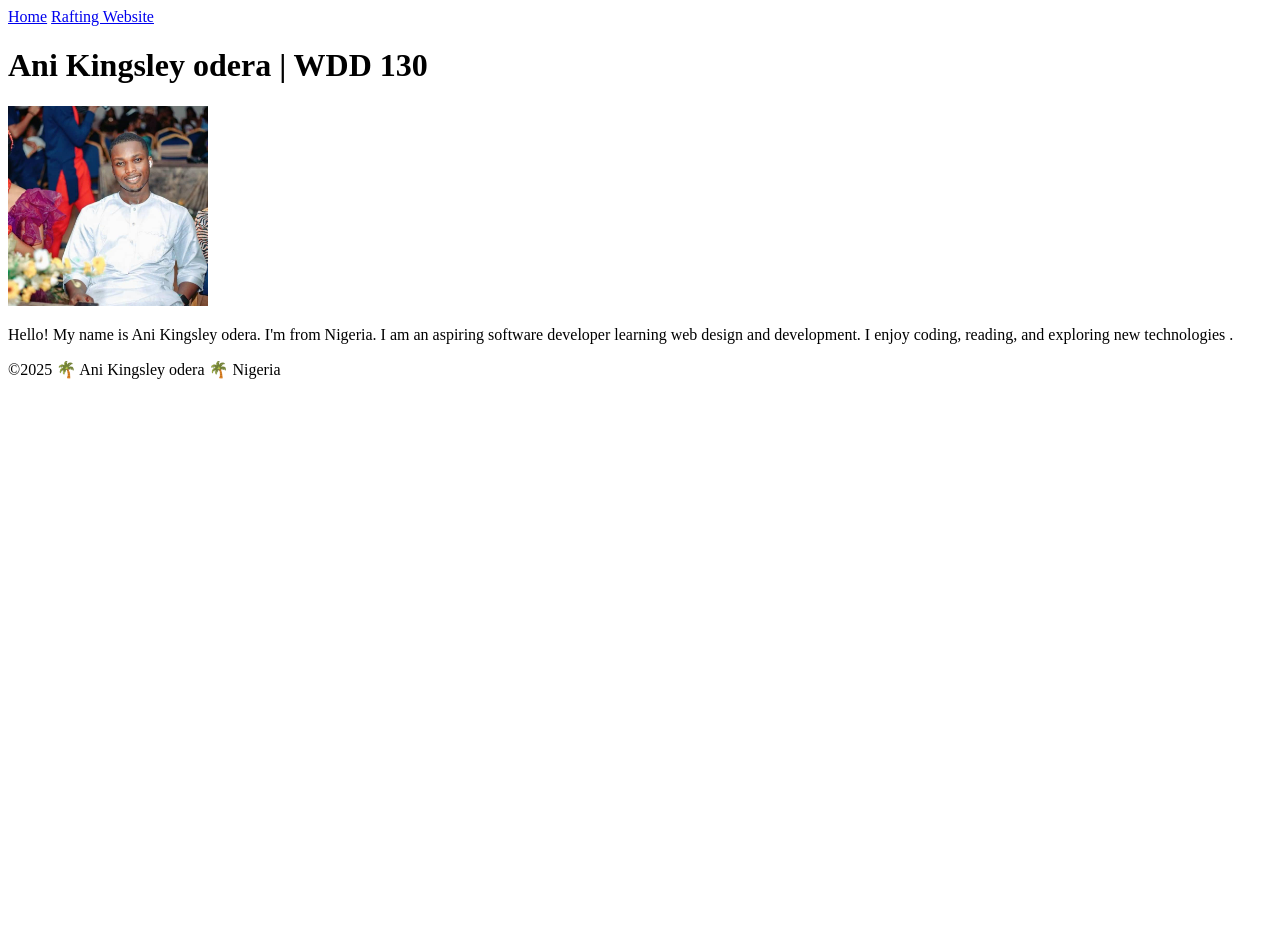
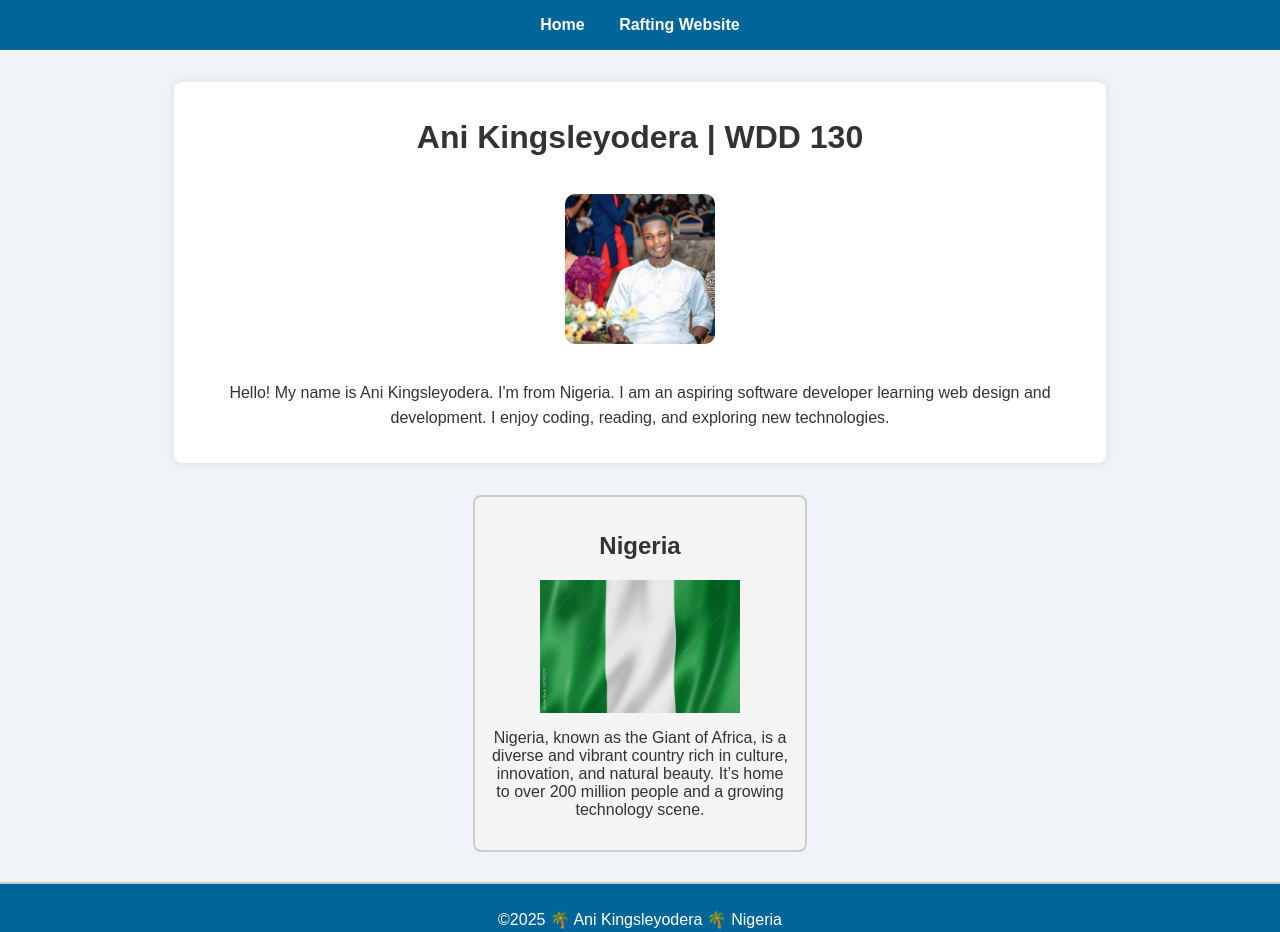
Before and after one commit to Odera5/wdd130, a plain HTML site: page index.html in a window 1280 px wide. Before the commit the page ends 800 px from the top, so only its background shows below. Drawn offline with Linux system fonts and the light colour scheme.

Commit message:
wk2 project

```diff
--- a/index.html
+++ b/index.html
@@ -3,7 +3,13 @@
   <head>
     <meta charset="utf-8">
     <meta name="viewport" content="width=device-width, initial-scale=1.0">
-    <title>Ani Kingsley odera | WDD 130</title>
+    <title>Ani Kingsleyodera | WDD 130</title>
+
+    <meta name="description" content="Home page of Ani Kingsleyodera — WDD 130: Web Fundamentals. Showcasing my journey in web development and design.">
+    <meta name="author" content="Ani Kingsleyodera">
+
+
+    <link rel="stylesheet" href="styles/styles.css">
   </head>
   <body>
     <header>
@@ -14,13 +20,19 @@
     </header>
 
     <main>
-      <h1>Ani Kingsley odera | WDD 130</h1>
-      <img src="images/profile.jpg" alt="Hello, my name is Ani Kingsley odera" width="200">
-      <p>Hello! My name is Ani Kingsley odera. I'm from Nigeria. I am an aspiring software developer learning web design and development. I enjoy coding, reading, and exploring new technologies .</p>
+      <h1>Ani Kingsleyodera | WDD 130</h1>
+      <img src="images/profile.jpg" alt="Hello, my name is Ani Kingsleyodera" width="200">
+      <p>Hello! My name is Ani Kingsleyodera. I'm from Nigeria. I am an aspiring software developer learning web design and development. I enjoy coding, reading, and exploring new technologies.</p>
     </main>
 
+    <aside>
+      <h2>Nigeria</h2>
+      <img src="./images/Nigeria_flag.jpeg" alt="Flag of Nigeria">
+      <p>Nigeria, known as the Giant of Africa, is a diverse and vibrant country rich in culture, innovation, and natural beauty. It’s home to over 200 million people and a growing technology scene.</p>
+    </aside>
+
     <footer>
-      <p>&copy;2025 🌴 Ani Kingsley odera 🌴 Nigeria</p>
+      <p>&copy;2025 🌴 Ani Kingsleyodera 🌴 Nigeria</p>
     </footer>
   </body>
 </html>
--- a/styles/styles.css
+++ b/styles/styles.css
@@ -0,0 +1,78 @@
+
+body {
+  font-family: Arial, sans-serif;
+  background-color: #f0f4f8;
+  color: #333;
+  margin: 0;
+  padding: 0;
+}
+
+
+header {
+  background-color: #006699;
+  color: white;
+  padding: 1em 0;
+  text-align: center;
+}
+
+header nav a {
+  color: white;
+  text-decoration: none;
+  margin: 0 15px;
+  font-weight: bold;
+}
+
+header nav a:hover {
+  text-decoration: underline;
+}
+
+
+main {
+  max-width: 900px;
+  margin: 2em auto;
+  padding: 1em;
+  background-color: white;
+  border-radius: 8px;
+  box-shadow: 0 0 10px rgba(0,0,0,0.1);
+  text-align: center;
+}
+
+main img {
+  width: 150px;
+  height: auto;
+  border-radius: 10px;
+  margin: 1em 0;
+}
+
+main p {
+  padding: 0;
+  line-height: 1.6;
+}
+
+
+aside {
+  width: 300px;
+  margin: 20px auto;
+  padding: 15px;
+  border: 2px solid #ccc;
+  background-color: #f4f4f4;
+  color: #333;
+  border-radius: 8px;
+  text-align: center;
+}
+
+aside img {
+  width: 200px;
+  height: auto;
+  display: block;
+  margin: 0 auto 1em auto;
+}
+
+footer {
+  margin-top: 30px;
+  border-top: 2px solid #ccc;
+  text-align: center;
+  padding: 10px 0;
+  background-color: #006699;
+  color: white;
+}
```
Also changed, not shown: week02/basic-layout.html (+37 -3 lines), images/Nigeria_flag.jpeg (added).
